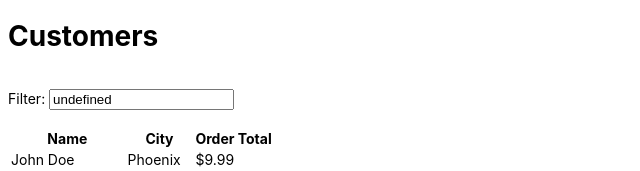
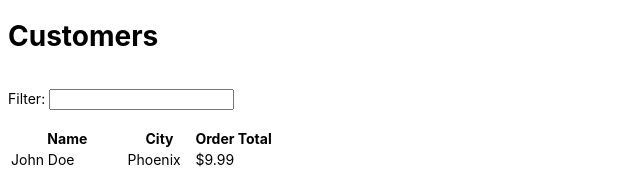
Before and after one commit to AnnKemp/my-first-app, an Angular app: page / in a window 1280 px wide. Shown: the top 171 px of the page, without its empty margins (0-640 px from the left). Built offline with nearby package versions, Linux system fonts and the light colour scheme.

Commit message:
seach should be working but still a little mistake

```diff
--- a/src/app/customers/customers-list/customers-list.component.html
+++ b/src/app/customers/customers-list/customers-list.component.html
@@ -1,4 +1,5 @@
-<filter-textbox></filter-textbox>
+<filter-textbox (changed)="filter($event)"></filter-textbox>
+<!-- the filter function from customers-list.components.ts is called and the event (type in the input) is given as a value ($event) passed to the function -->
 <br />
 <br />
 <table class="table table-hover">
--- a/src/app/customers/customers-list/customers-list.component.ts
+++ b/src/app/customers/customers-list/customers-list.component.ts
@@ -27,6 +27,18 @@ export class CustomersListComponent implements OnInit{
     ngOnInit() {
 
     }
+  filter(data: string) {
+    if (data) {
+      this.filteredCustomers = this.customers.filter((cust: ICustomer) => {
+        return cust.name.toLowerCase().indexOf(data.toLowerCase()) > -1 ||
+          cust.city.toLowerCase().indexOf(data.toLowerCase()) > -1 ||
+          cust.orderTotal.toString().indexOf(data) > -1;
+      });
+    } else {
+      this.filteredCustomers = this.customers; // to show the default list without searching
+    }
+    this.calculateOrders();  // to show the total of the shown customers-> pricetotal
+  }
   /*ngOnChanges(changes: SimpleChanges // you import SimpleChanges on top) {
     // is possible to use it in combination with the @Input property to listen to the input to detect any changes and then react on that but if you have only one property to watch on change then there is a better technique ->
   }*/
--- a/src/app/customers/customers-list/filter-textboxcomponent.ts
+++ b/src/app/customers/customers-list/filter-textboxcomponent.ts
@@ -3,13 +3,15 @@ import { Component, OnInit, Input, Output, EventEmitter } from '@angular/core';
 @Component({
   selector: 'filter-textbox',
   template: `
-    Filter: <input type="text" [value]="filter" (input)="filter=$event.target.value" />
+    Filter: <input type="text" [(ngModel)]="filter" />
+    <!-- Filter: <input type="text" [value]="filter" (input)="filter=$event.target.value" /> -->
     `
   // on the value you put the filter to put it in action, then you call (input) and $event is the current event taking place so in this case the typing then you take the target and therefrom the value
+  //but there is a better way to do the same with the ngModel
 })
 export class FilterTextboxComponent implements OnInit {
   private _filter: string;
-  @Input() get filter() {
+  @Input() get filter() { // this one is not used at the moment but if you want a default value in the input field you use this one
     return this._filter;
   }
 
--- a/src/app/customers/customers.module.ts
+++ b/src/app/customers/customers.module.ts
@@ -2,15 +2,17 @@
 Dus we maken een customermodule voor al de customerscomponenten in te steken/ of om deze aan te roepen en dan moet deze customersmodule nog eens aangeroepen worden door de app.module.ts wil ie werken, wil de keten volledig zijn; anders doet ie niets */
 
 import { NgModule }      from '@angular/core';
+import { FormsModule } from '@angular/forms'; // to use ng-Module in the filter  Filter: <input type="text" [(ngModel)]="filter" /
 import { CommonModule } from '@angular/common';
 
+import { SharedModule } from '../shared/shared.module';
 import { CustomersComponent }  from './customers.component';
 import { CustomersListComponent }  from './customers-list/customers-list.component';
 import { FilterTextboxComponent } from './customers-list/filter-textboxcomponent';
 
 @NgModule({
-  imports: [CommonModule],
-  declarations: [CustomersComponent, CustomersListComponent, FilterTextboxComponent],
+  imports: [ CommonModule, SharedModule, FormsModule ],
+  declarations: [CustomersComponent, CustomersListComponent, FilterTextboxComponent ],
   exports: [
     CustomersComponent
   ]
```
